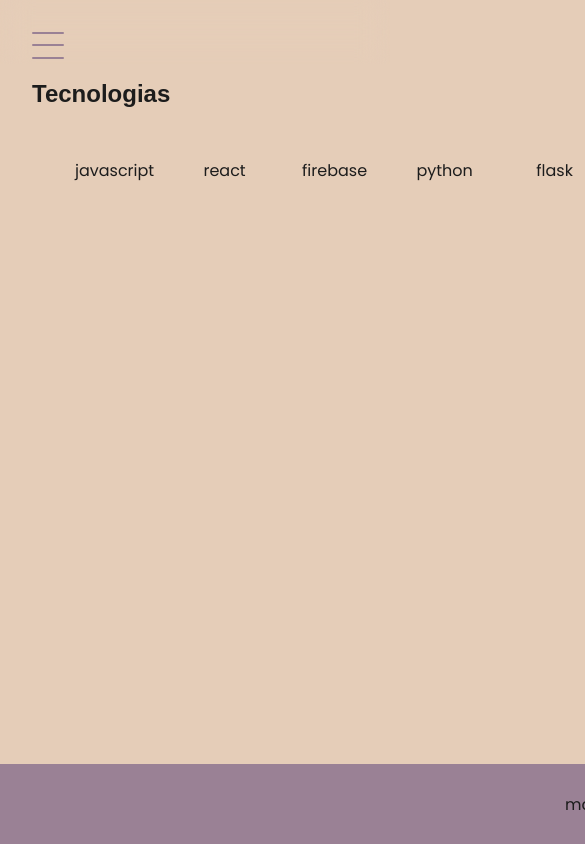
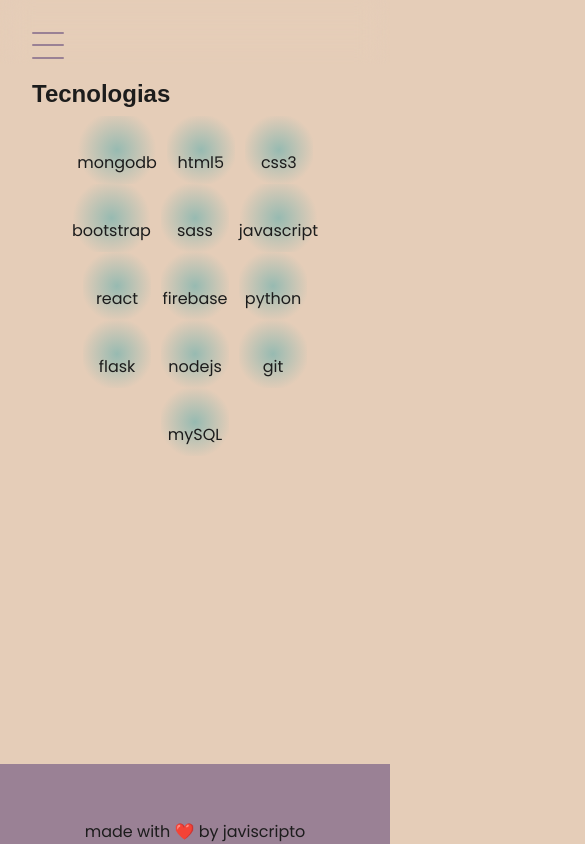
Before and after one commit to javiscripto/javier-manque-portfolio, a React (Vite) app: page /tecnologias in a window 390 px wide. Shown: the top 844 px of the page, 585 px wide, since content can reach past the window. Built offline with nearby package versions, Linux system fonts and the light colour scheme; some icons are missing; a web font is replaced by a local one.

Commit message:
modifico contenedor carousel.module media de 1024

```diff
--- a/src/components/carousell/carousell.module.css
+++ b/src/components/carousell/carousell.module.css
@@ -1,4 +1,5 @@
 .carousell{
+  padding:.5rem;
   display:flex;
   justify-content:space-between;
   width:max-content;
@@ -32,3 +33,20 @@
     transform: translateX(0%);
   }
 }
+@media screen and (max-width: 1024px) {
+  .carousell{
+    animation:none;
+    width:100%;
+    display: flex;
+    flex-wrap: wrap;
+    justify-content: center;
+    .carouselItem{
+      height: 68px;
+      min-width: 68px;
+background: radial-gradient(circle,
+                        rgba(34, 158, 167, 0.4),
+                        rgba(0, 0, 0, 0) 75%);
+    }
+
+  }
+}
```
